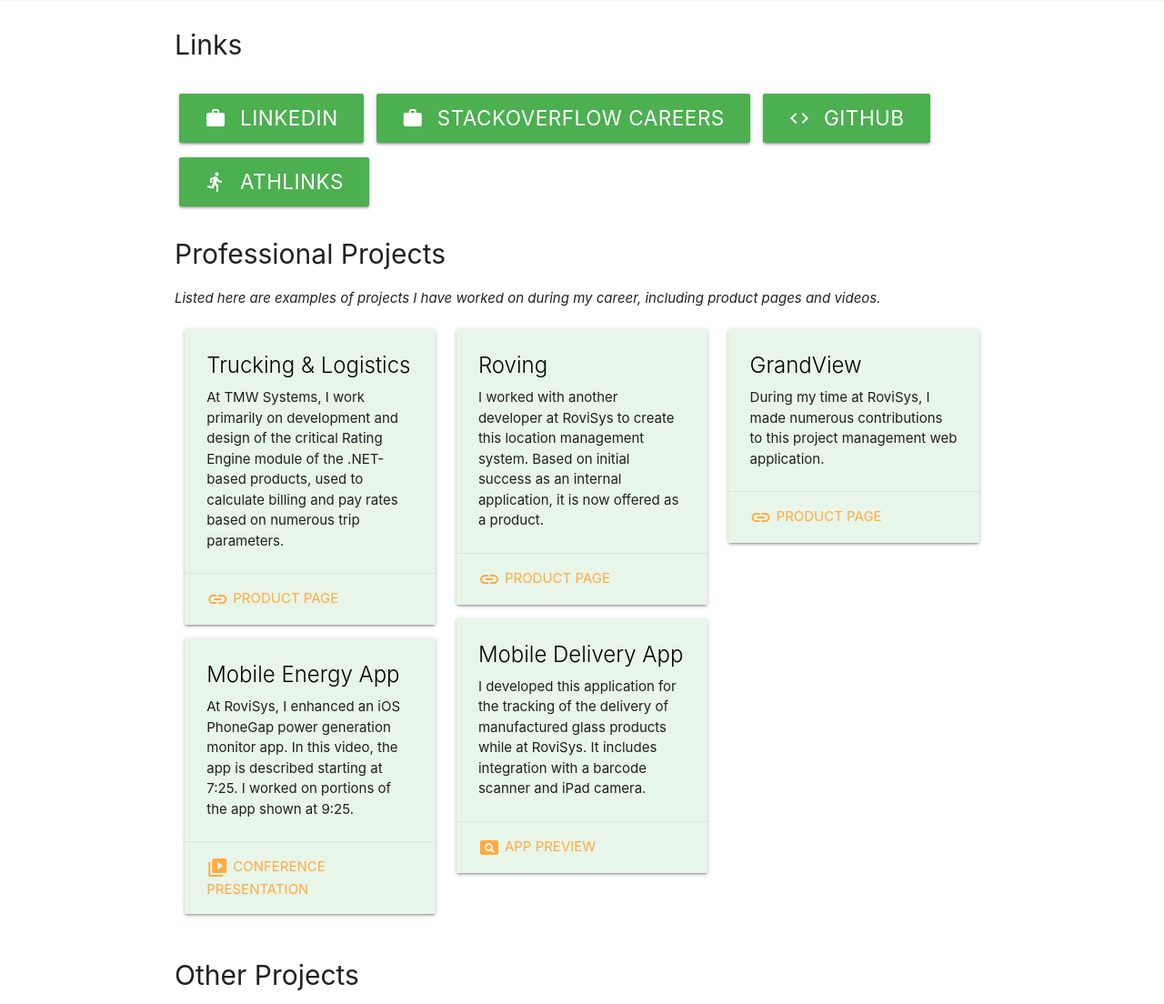
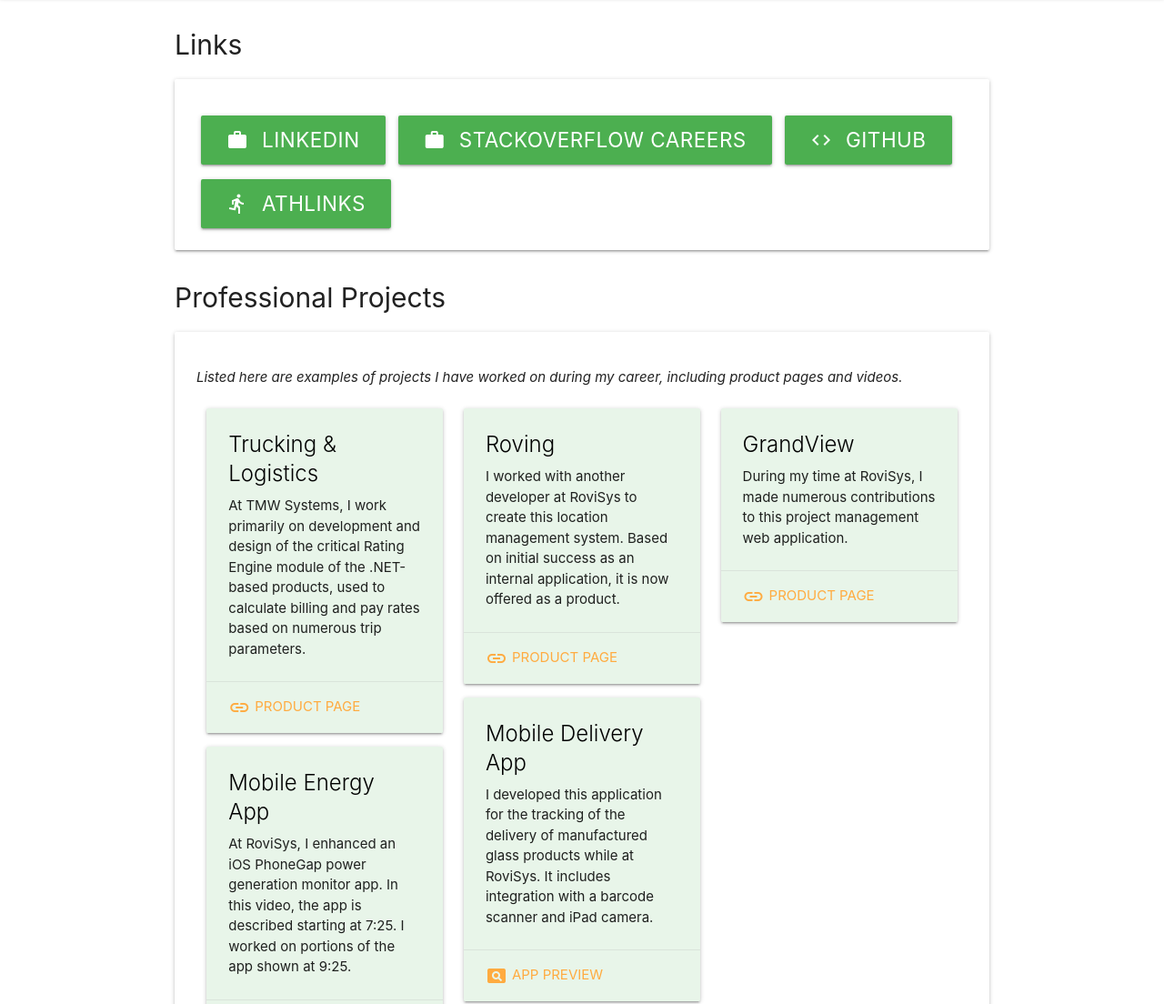
Before and after one commit to JackieChiles/jackiechiles.github.io, a plain HTML site: page index.html in a window 1280 px wide. Shown: the part 202-1306 px from the top of the page at 91% size. Drawn offline with nearby package versions, Linux system fonts and the light colour scheme.

Commit message:
Updated styles.

```diff
--- a/index.html
+++ b/index.html
@@ -89,13 +89,16 @@
             <div class="container">
                 <section class="links">
                     <h2>Links</h2>
+                    <div class="card-panel">
                         <a href="https://www.linkedin.com/in/drewgaynor" class="waves-effect waves-light btn-large green"><i class="material-icons left">work</i>LinkedIn</a>
                         <a href="http://careers.stackoverflow.com/gaynor" class="waves-effect waves-light btn-large green"><i class="material-icons left">work</i>StackOverflow Careers</a>
                         <a href="https://github.com/JackieChiles" class="waves-effect waves-light btn-large green"><i class="material-icons left">code</i>GitHub</a>
                         <a href="http://www.athlinks.com/Athletes/drewgaynor" class="waves-effect waves-light btn-large green"><i class="material-icons left">directions_run</i>Athlinks</a>
+                    </div>
                 </section>
                 <section>
                     <h2>Professional Projects</h2>
+                    <div class="card-panel">
                         <p>
                             <i>Listed here are examples of projects I have worked on during my career, including product pages and videos.</i>
                         </p>
@@ -163,9 +166,11 @@
                                 </div>
                             </div>
                         </div>
+                    </div>
                 </section>
                 <section>
                     <h2>Other Projects</h2>
+                    <div class="card-panel">
                         <p>
                             <i>I created and contributed to these software projects independent of a position with any company.</i>
                         </p>
@@ -216,6 +221,7 @@
                                 </div>
                             </div>
                         </div>
+                    </div>
                 </section>
             </div>
         </main>
```
Lines whose indentation alone changed are shown as unchanged.
